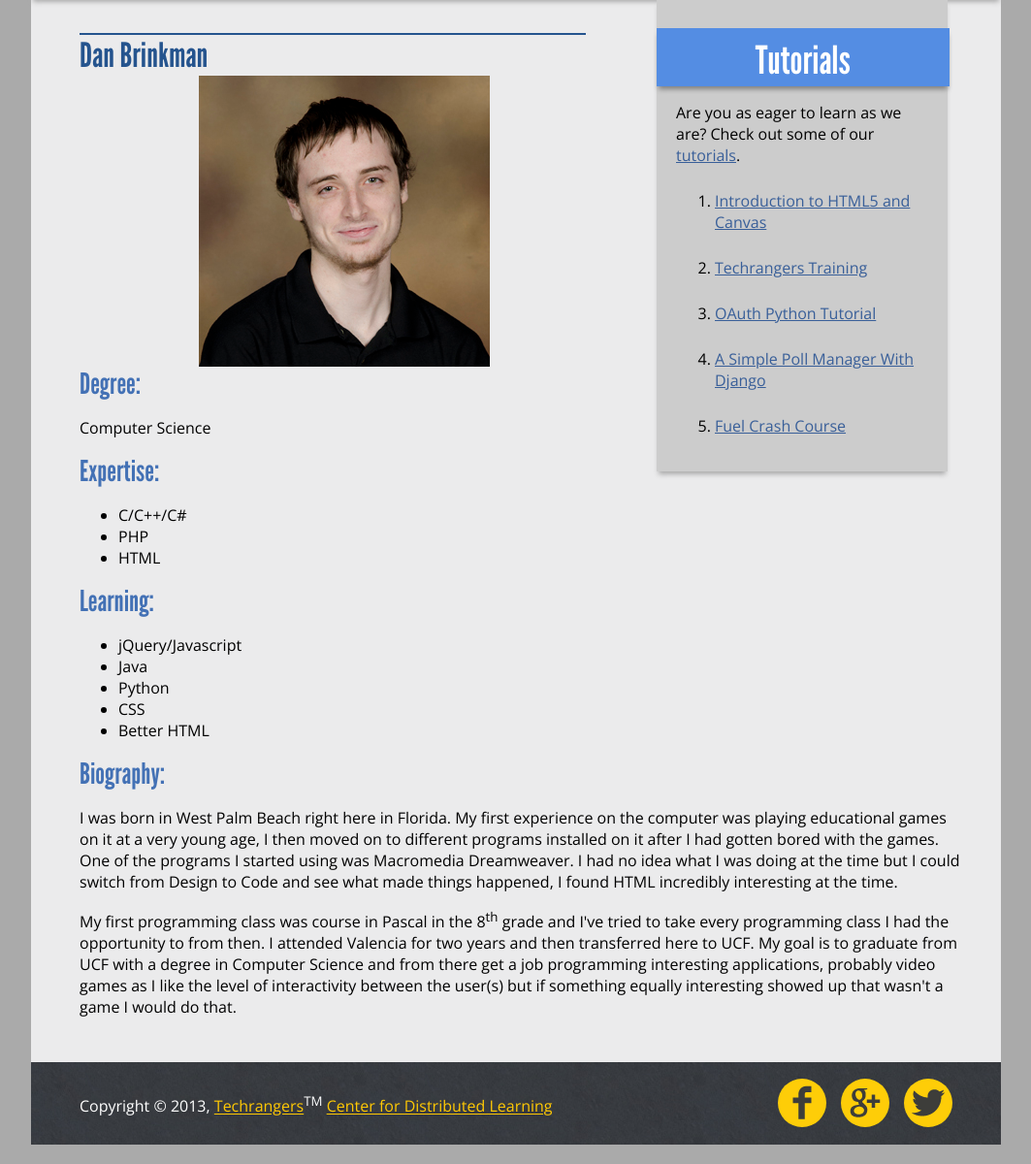
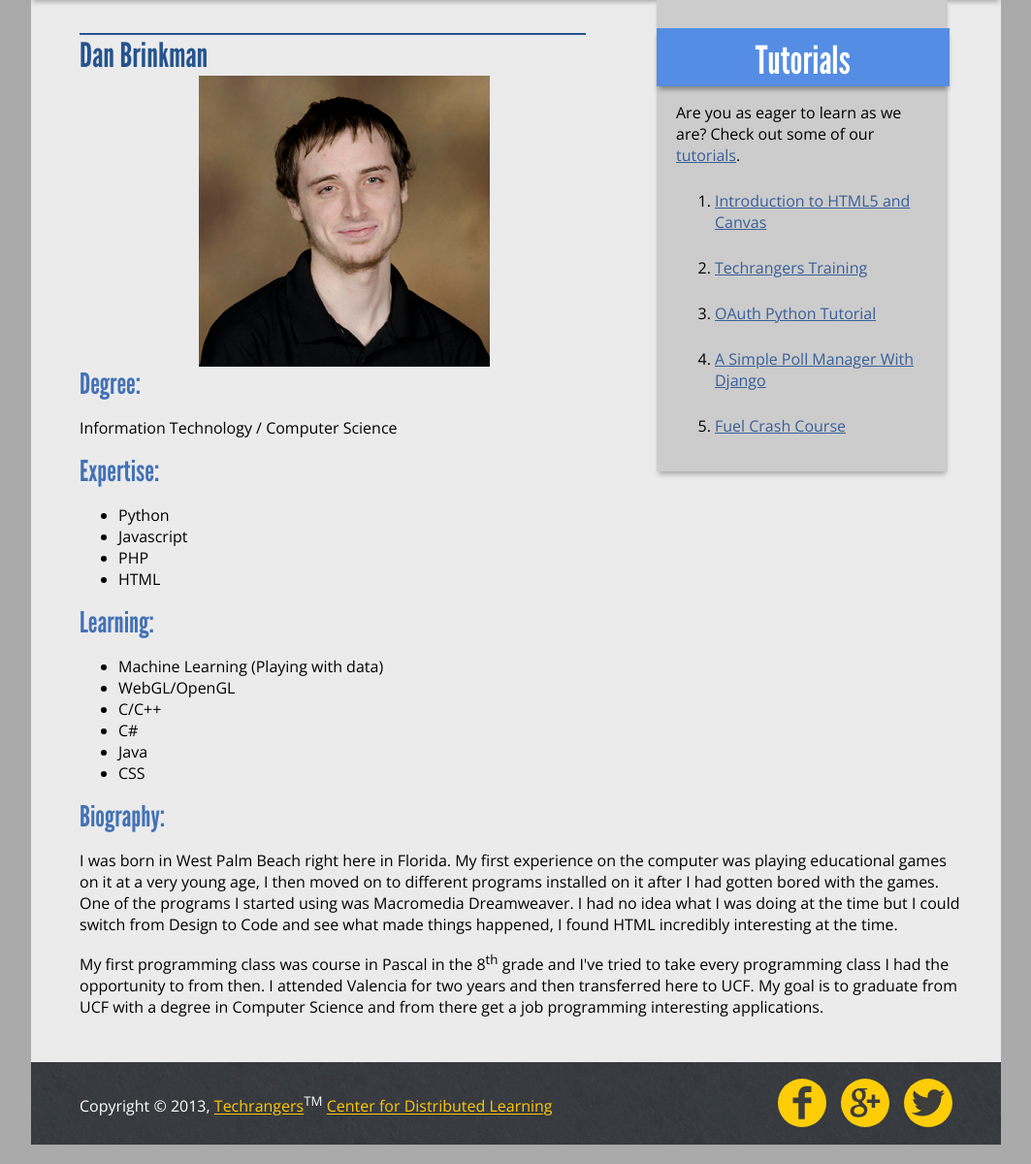
Before and after one commit to chrissolanilla/CSolanillaBio, a PHP site: page /bio_dan-brinkman.php in a window 1280 px wide. Shown: the part 201-1401 px from the top of the page at 97% size, without its empty margins (108-1171 px from the left). Run offline with PHP 8.4, Linux system fonts and the light colour scheme; some libraries are stand-ins or nearby versions.

Commit message:
edited dan bio and expertise/learning

```diff
--- a/bio_dan-brinkman.php
+++ b/bio_dan-brinkman.php
@@ -33,33 +33,34 @@
             	<img src="images/bios/dan.jpg" alt="Daniel Brinkman" />
 
                 <h2>Degree:</h2>
-                	<p>Computer Science</p>
+                	<p>Information Technology / Computer Science</p>
 
                 <h2>Expertise:</h2>
                 	<ul>
-                    	<li>C/C++/C#</li>
+                        <li>Python</li>
+                        <li>Javascript</li>
                         <li>PHP</li>
                         <li>HTML</li>
                     </ul>
 
                 <h2>Learning:</h2>
                 	<ul>
-                    	<li>jQuery/Javascript</li>
+                        <li>Machine Learning (Playing with data)</li>
+                        <li>WebGL/OpenGL</li>
+                        <li>C/C++</li>
+                        <li>C#</li>
                         <li>Java</li>
-                        <li>Python</li>
                         <li>CSS</li>
-                        <li>Better HTML</li>
                     </ul>
 
                 <h2>Biography:</h2>
                 	<p>I was born in West Palm Beach right here in Florida. My first experience on the computer was playing educational games on it at a very young age, I then moved on to different programs installed on it after I had gotten bored with the games. One of the programs I started using was Macromedia Dreamweaver. I had no idea what I was doing at the time but I could switch from Design to Code and see what made things happened, I found HTML incredibly interesting at the time.</p>
-                    <p>My first programming class was course in Pascal in the 8<sup>th</sup> grade and I've tried to take every programming class I had the opportunity to from then. I attended Valencia for two years and then transferred here to UCF. My goal is to graduate from UCF with a degree in Computer Science and from there get a job programming interesting applications, probably video games as I like the level of interactivity between the user(s) but if something equally interesting showed up that wasn't a game I would do that.</p>
+                    <p>My first programming class was course in Pascal in the 8<sup>th</sup> grade and I've tried to take every programming class I had the opportunity to from then. I attended Valencia for two years and then transferred here to UCF. My goal is to graduate from UCF with a degree in Computer Science and from there get a job programming interesting applications.</p>
         	</section>
 
         </section>
     </main>
 
 	<?php include('footer.html'); ?> <!-- footer.html -->
-
 </body>
 </html>
```
